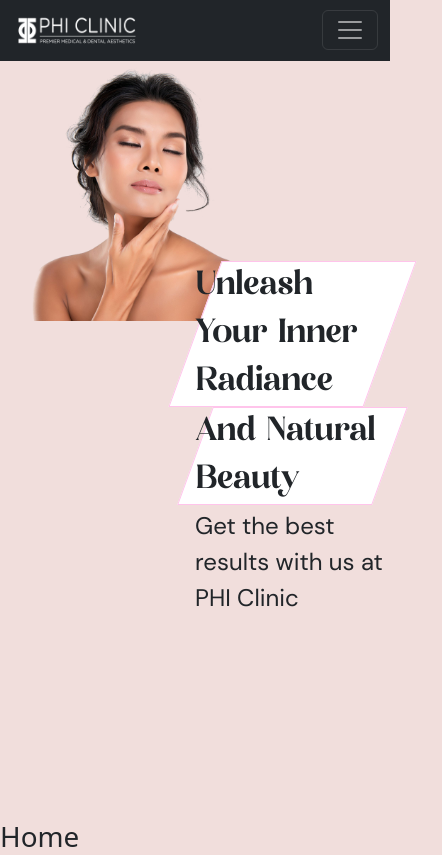
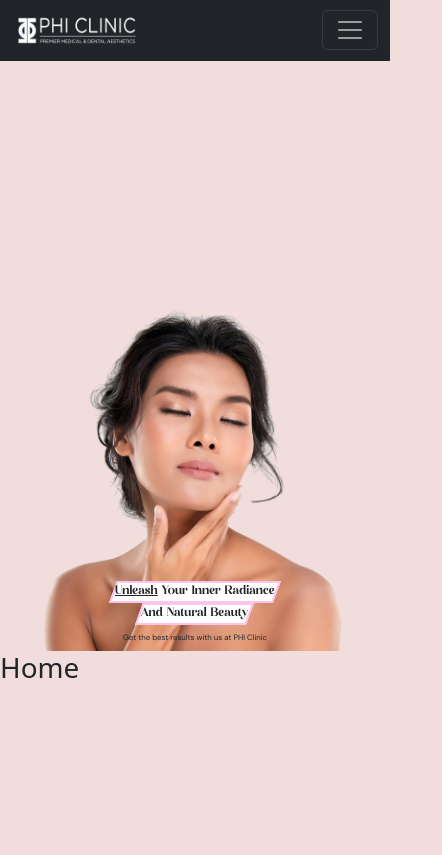
Before and after one commit to Borgeel/phi-clinic, a React (Create React App) app: page / in a window 390 px wide. Shown: the whole page, 442 px wide, since content can reach past the window. Built offline with nearby package versions, Linux system fonts and the light colour scheme.

Commit message:
Playing around with hero image

```diff
--- a/src/assets/style/style.css
+++ b/src/assets/style/style.css
@@ -57,22 +57,26 @@ body, #root {
 }
 
 .hero-container {
-  background-image: url("/src/assets/images/woman.png");
-  background-size: contain;
-  background-repeat: no-repeat;
   width: 100%;
   height: 90%;
   display: flex;
-  justify-content: right;
-  align-items: center;
   position: sticky;
+}
+
+.hero-image {
+  background-image: url("/src/assets/images/woman2.png");
+  background-size: contain;
+  background-repeat: no-repeat;
+  background-position: bottom;
+  width: 50%;
 }
 
 .hero-text-container {
   display: flex;
   flex-direction: column;
-  width: 100%;
-  padding-left: 50%;
+  width: 50%;
+  justify-content: center;
+  margin-left: -5%
 }
 
 .hero-title-container {
@@ -81,19 +85,38 @@ body, #root {
   word-break: break-word;
   transform: skew(-20deg);
   background: white;
-  font-size: 2rem;
+  font-size: 3vw;
   font-family: Palmtick;
-  border: 1px solid #ffc4eb
+  border: 2px solid #ffc4eb
 }
 
 .hero-title {
   display: inline-flex;
   transform: skew(20deg);
+  white-space: nowrap;
 }
 
 .hero-subtitle {
   font-family: DMSans;
-  font-size: 1.5rem;
+  font-size: 2vw;
   margin: 2% 0;
   display: inline-flex;
 }
+
+@media only screen and (max-width: 991px) {
+  .hero-container {
+    flex-direction: column-reverse;
+  }
+
+  .hero-text-container {
+    width: 100%;
+    margin-left: 0;
+  }
+  .hero-image {
+    width: 100%;
+    height: 70%;
+  }
+  .hero-text-container {
+    align-items: center;
+  }
+}
--- a/src/components/Hero.js
+++ b/src/components/Hero.js
@@ -1,17 +1,18 @@
 const Hero = () => {
   return(
-    <div className="hero-container">
+    <div className="hero-container hero-image">
+      {/* <span className="hero-image"></span> */}
       <span className="hero-text-container">
         <span className="hero-title-container">
-          <span className="hero-title">Unleash Your Inner Radiance</span>
+        <span className="hero-title">
+            <span style={{textDecoration: "underline"}}>Unleash</span>
+            &nbsp;Your Inner Radiance
+          </span>
         </span>
         <span className="hero-title-container">
           <span className="hero-title">And Natural Beauty</span>
         </span>
-        {/* <span className="hero-title-container"> */}
           <span className="hero-subtitle">Get the best results with us at PHI Clinic</span>
-          {/* </span> */}
-
       </span>
     </div>
   );
```
Also changed, not shown: src/assets/images/woman2.png (added).
